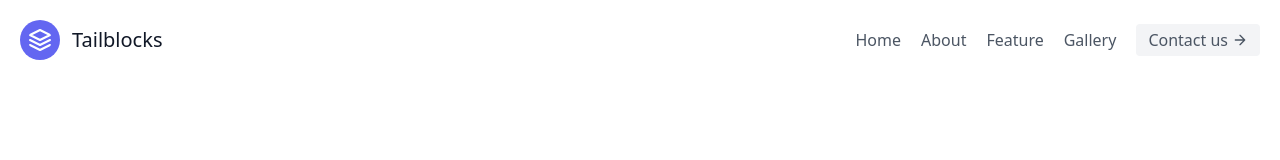
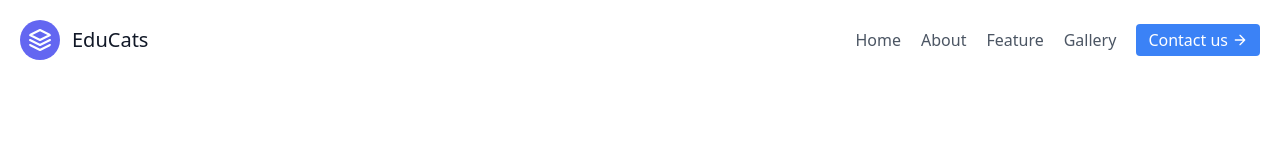
Before and after one commit to Ashutosh-JavaDev/PrarambhEdu, a website: page Public/index.html in a window 1280 px wide. Drawn offline with nearby package versions, Linux system fonts and the light colour scheme.

Commit message:
Education

```diff
--- a/Public/index.html
+++ b/Public/index.html
@@ -15,7 +15,7 @@
             <svg xmlns="http://www.w3.org/2000/svg" fill="none" stroke="currentColor" stroke-linecap="round" stroke-linejoin="round" stroke-width="2" class="w-10 h-10 text-white p-2 bg-indigo-500 rounded-full" viewBox="0 0 24 24">
               <path d="M12 2L2 7l10 5 10-5-10-5zM2 17l10 5 10-5M2 12l10 5 10-5"></path>
             </svg>
-            <span class="ml-3 text-xl">Tailblocks</span>
+            <span class="ml-3 text-xl">EduCats</span>
           </a>
           <nav class="md:ml-auto flex flex-wrap items-center text-base justify-center">
             <a class="mr-5 hover:text-gray-900">Home</a>
@@ -23,7 +23,7 @@
             <a class="mr-5 hover:text-gray-900">Feature</a>
             <a class="mr-5 hover:text-gray-900">Gallery</a>
           </nav>
-          <button class="inline-flex items-center bg-gray-100 border-0 py-1 px-3 focus:outline-none hover:bg-gray-200 rounded text-base mt-4 md:mt-0"><a href="mailto:jbnashu297@gmail.com">Contact us</a>
+          <button class="inline-flex items-center bg-blue-500 border-0 py-1 px-3 focus:outline-none hover:bg-blue-600 text-white rounded text-base mt-4 md:mt-0"><a href="mailto:jbnashu297@gmail.com">Contact us</a>
             <svg fill="none" stroke="currentColor" stroke-linecap="round" stroke-linejoin="round" stroke-width="2" class="w-4 h-4 ml-1" viewBox="0 0 24 24">
               <path d="M5 12h14M12 5l7 7-7 7"></path>
             </svg>
```
